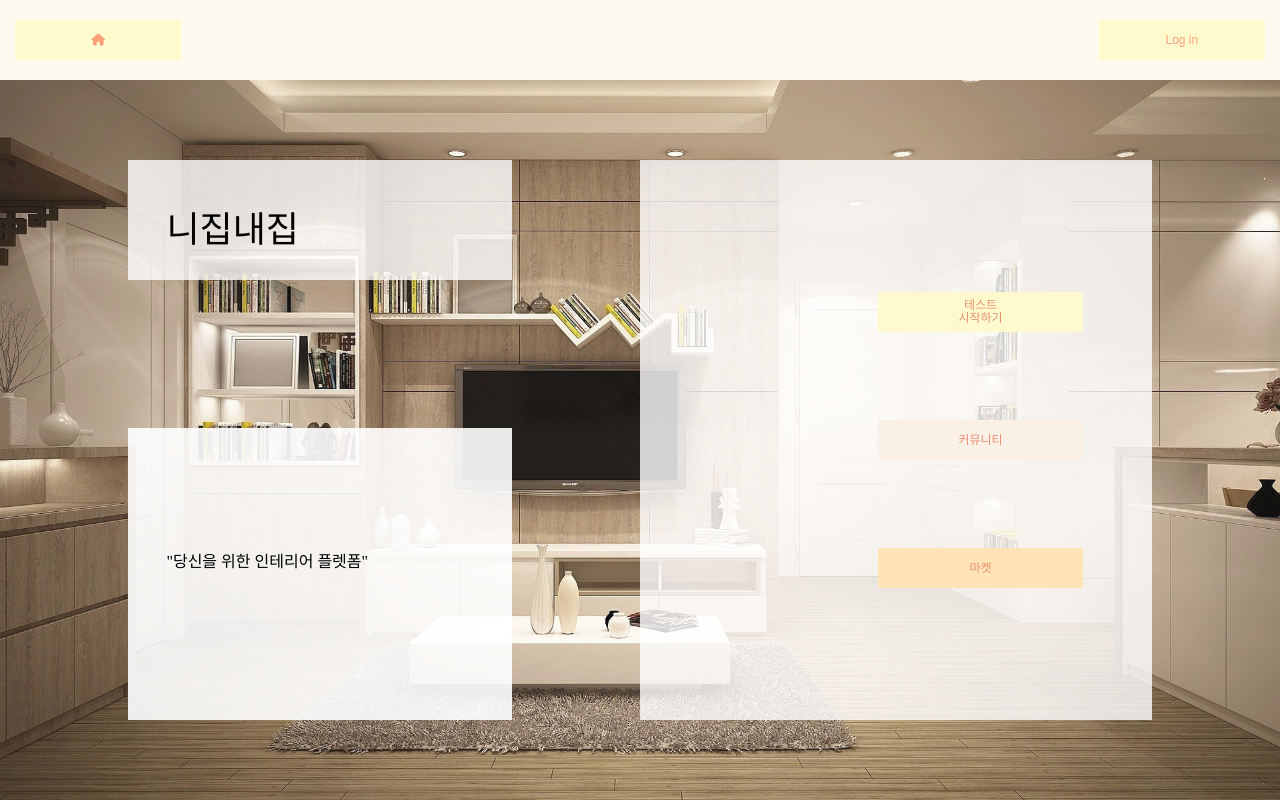
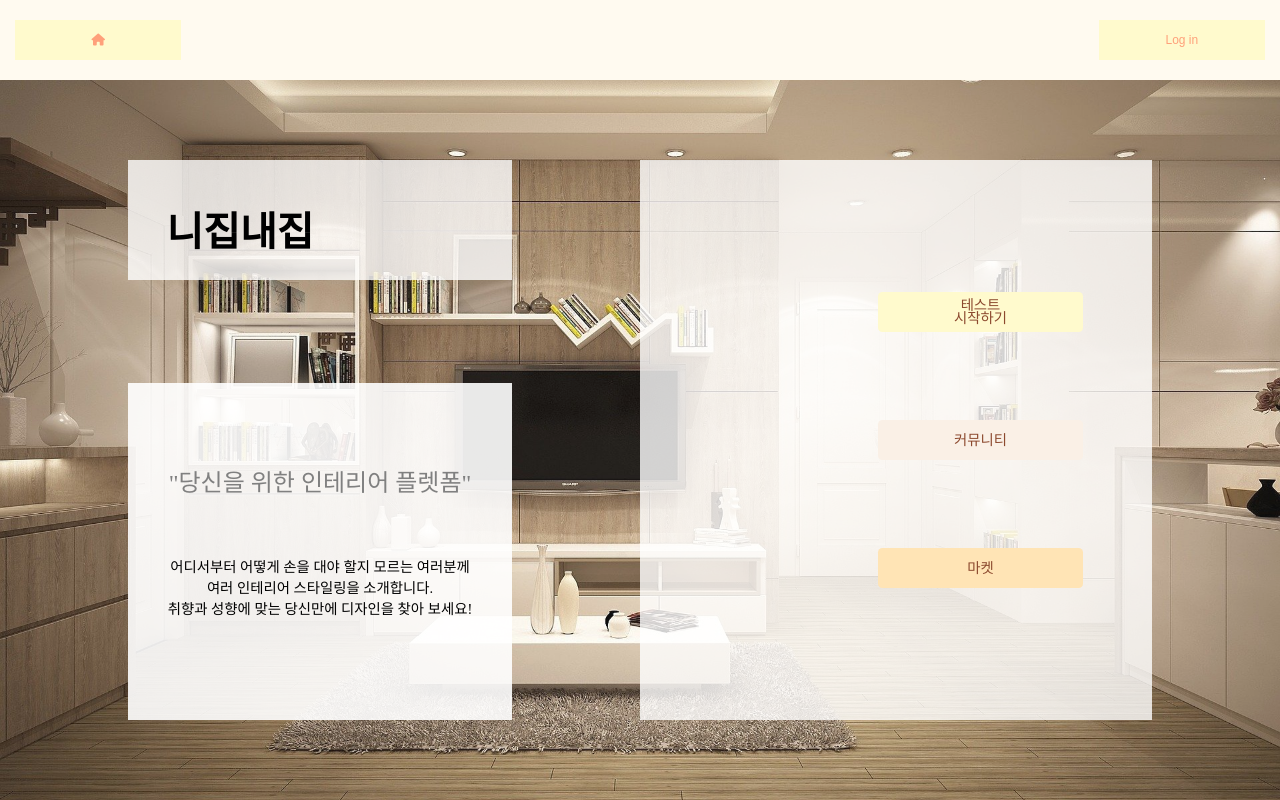
Before and after one commit to jaeeung0601/yhmhy, a React (Create React App) app: page / in a window 1280 px wide. Built offline with nearby package versions, Linux system fonts and the light colour scheme; no server answers; the database is empty; a web font is replaced by a local one.

Commit message:
edit Home style css

```diff
--- a/src/pages/Home.js
+++ b/src/pages/Home.js
@@ -56,7 +56,10 @@ return (
       니집내집
     </div>
     <div className='TextContainer'>
-        "당신을 위한 인테리어 플렛폼"
+        <div className="bold__text">"당신을 위한 인테리어 플렛폼"</div><br />
+        어디서부터 어떻게 손을 대야 할지 모르는 여러분께 <br />
+        여러 인테리어 스타일링을 소개합니다.<br />
+        취향과 성향에 맞는 당신만에 디자인을 찾아 보세요!
     </div>
     <div className='BtnContainer'>
     <button className="AbsoluteBtn HomeBtn1" type="button" onClick={handleClickButton}>
--- a/src/pages/assets/Style.scss
+++ b/src/pages/assets/Style.scss
@@ -55,7 +55,7 @@ transition: color 150ms ease-in-out;
   transform: translateX(-50%);
   width: 0;
   height: 100%;
-  background: #3498db;
+  background: #D2B48C;
   z-index: -1;
   transition: width 150ms ease-in-out;
 }
@@ -108,12 +108,19 @@ position: absolute; right: 15px; top: 15px;
 .TextContainer {
     background-color: rgba(255,255,255,0.9);
     grid-area: hometext;
-    padding-top: 15vh;
-    padding-left: 3vw;
+    padding-top: 10vh;
+
     height: auto;
     width:30vw;
     font-family: "GowunDodum-Regular";
-    font-size: 2vh;
+    font-size: 1.8vh;
+    text-align: center;
+    .bold__text{
+      margin-bottom: 5vh;
+      font-size: 3vh;
+      color: gray;
+
+    }
 
 }
 .BtnContainer {
@@ -135,7 +142,8 @@ position: absolute; right: 15px; top: 15px;
   width:30vw;
   height:15vh;
   font-family: "GowunDodum-Regular";
-  font-size: 4.5vh;
+  font-weight: bold;
+  font-size: 5vh;
   place-items: center;
 }
 .HomeImg{
@@ -146,9 +154,9 @@ position: absolute; right: 15px; top: 15px;
 
 .AbsoluteBtn {
     font-family: "GowunDodum-Regular";
-    font-size: 1.5vh;
+    font-size: 1.8vh;
     line-height: 1.6vh;
-    color:#ea916d;
+    color:#8c492e;
     border:none;
     background:#FFFACD;
     border-radius: 0.3em;
```
